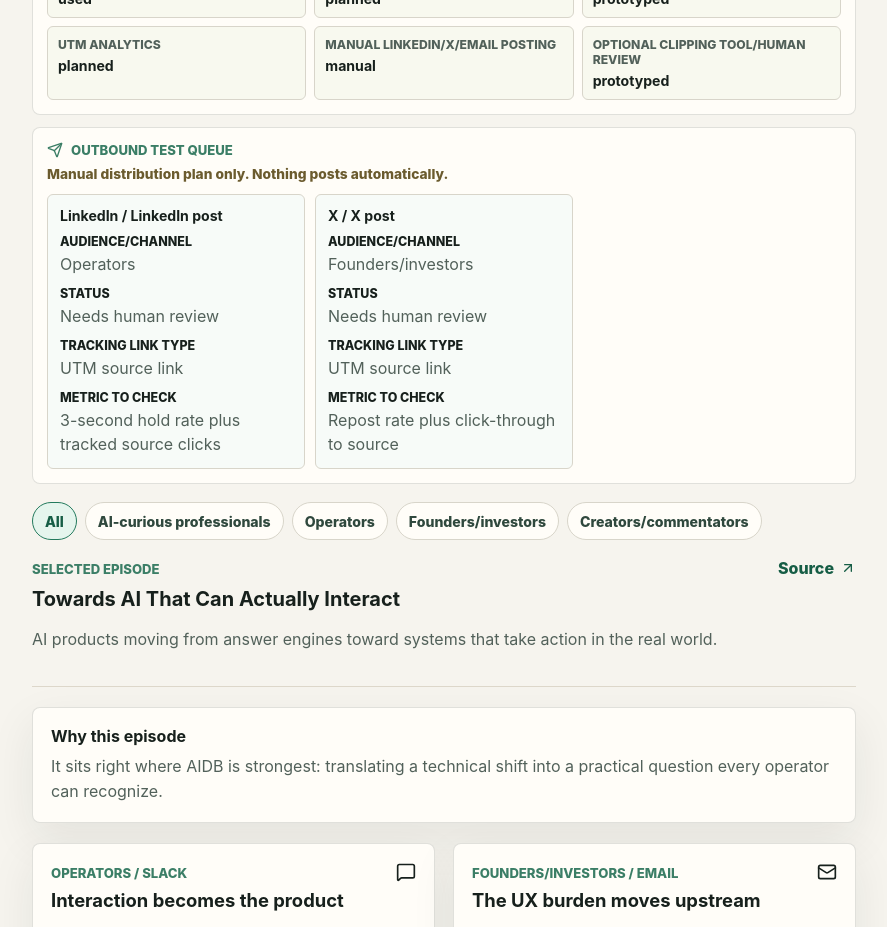
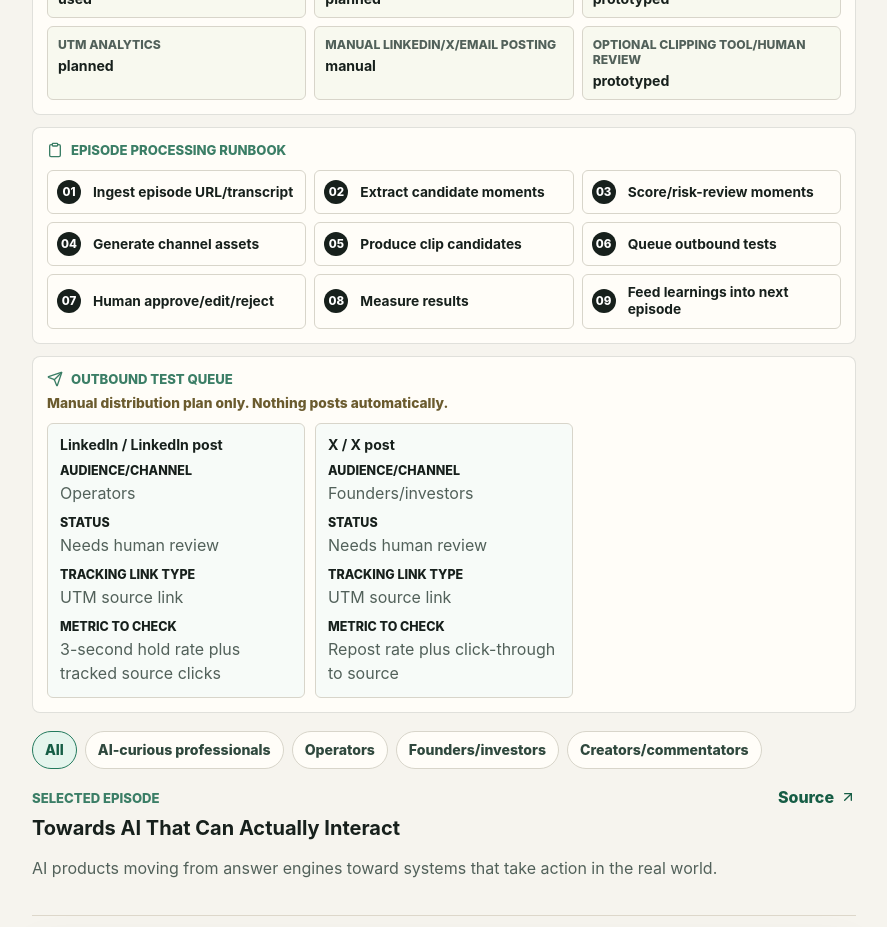
Before and after one commit to tedfarino/aidb-shareability-lab, a React (Vite) app: page / in a window 1280 px wide. Shown: the part 1500-2427 px from the top of the page, without its empty margins (360-1247 px from the left). Built offline with nearby package versions, Linux system fonts and the light colour scheme.

Commit message:
Add episode processing runbook

```diff
--- a/src/main.tsx
+++ b/src/main.tsx
@@ -97,6 +97,17 @@ function App() {
     ["UTM analytics", "planned"],
     ["Manual LinkedIn/X/email posting", "manual"],
     ["Optional clipping tool/human review", "prototyped"],
+  ];
+  const processingRunbook = [
+    "Ingest episode URL/transcript",
+    "Extract candidate moments",
+    "Score/risk-review moments",
+    "Generate channel assets",
+    "Produce clip candidates",
+    "Queue outbound tests",
+    "Human approve/edit/reject",
+    "Measure results",
+    "Feed learnings into next episode",
   ];
   const topMoment = useMemo(
     () =>
@@ -233,6 +244,21 @@ function App() {
                 <div className="source-item" key={source}>
                   <span>{source}</span>
                   <strong>{status}</strong>
+                </div>
+              ))}
+            </div>
+          </section>
+
+          <section className="processing-runbook" aria-label="Episode processing runbook">
+            <div className="panel-header">
+              <Clipboard size={16} aria-hidden="true" />
+              Episode Processing Runbook
+            </div>
+            <div className="runbook-grid">
+              {processingRunbook.map((step, index) => (
+                <div className="runbook-step" key={step}>
+                  <span>{String(index + 1).padStart(2, "0")}</span>
+                  <strong>{step}</strong>
                 </div>
               ))}
             </div>
--- a/src/styles.css
+++ b/src/styles.css
@@ -87,6 +87,7 @@ h1 {
 .automation-roadmap,
 .intake-contract,
 .data-sources,
+.processing-runbook,
 .outbound-queue,
 .moment-card,
 .package-copy,
@@ -381,6 +382,48 @@ h1 {
   font-size: 0.88rem;
 }
 
+.processing-runbook {
+  margin-bottom: 12px;
+  padding: 14px;
+  box-shadow: none;
+}
+
+.runbook-grid {
+  display: grid;
+  grid-template-columns: repeat(3, minmax(0, 1fr));
+  gap: 8px;
+}
+
+.runbook-step {
+  display: grid;
+  grid-template-columns: 28px 1fr;
+  gap: 8px;
+  align-items: center;
+  min-width: 0;
+  padding: 9px;
+  border: 1px solid #d8d5ca;
+  border-radius: 6px;
+  background: #fffdf8;
+}
+
+.runbook-step span {
+  display: grid;
+  place-items: center;
+  width: 24px;
+  height: 24px;
+  border-radius: 999px;
+  background: #17201c;
+  color: #ffffff;
+  font-size: 0.72rem;
+  font-weight: 800;
+}
+
+.runbook-step strong {
+  color: #17201c;
+  font-size: 0.86rem;
+  line-height: 1.25;
+}
+
 .outbound-queue {
   margin-bottom: 18px;
   padding: 14px;
@@ -625,6 +668,7 @@ meter {
   .roadmap-grid,
   .intake-grid,
   .source-grid,
+  .runbook-grid,
   .outbound-grid {
     grid-template-columns: 1fr;
   }
```
